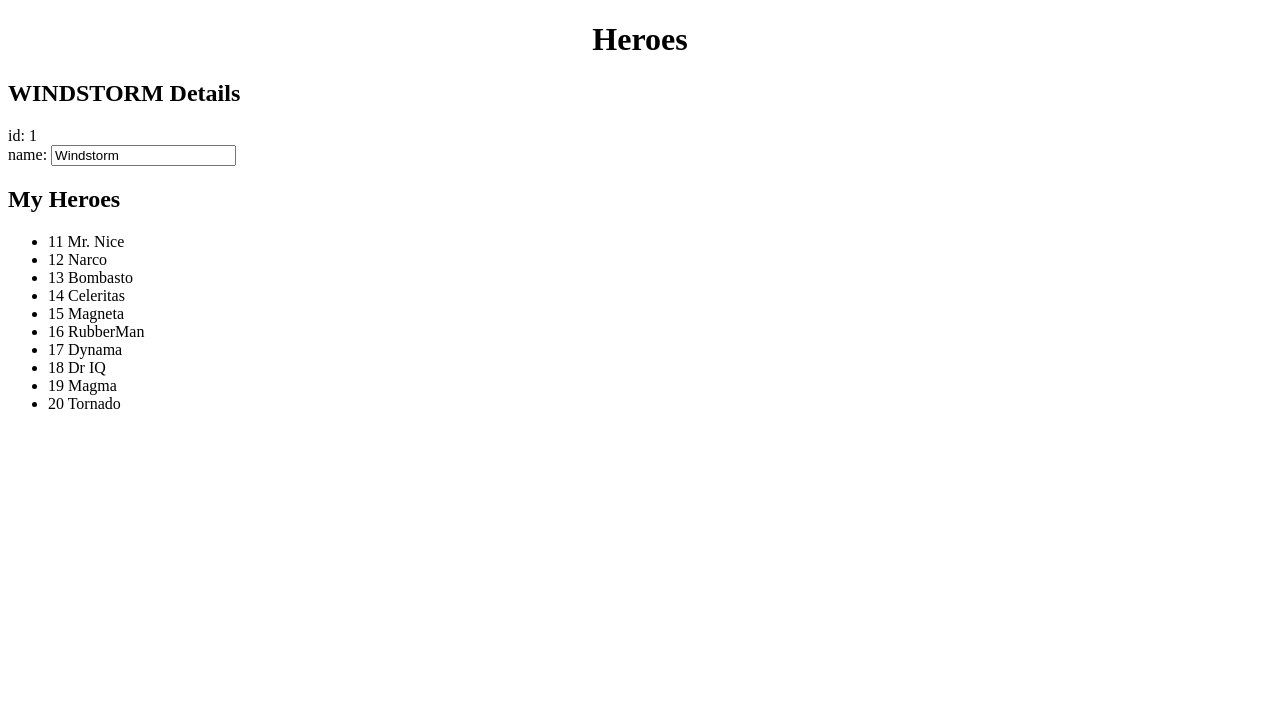
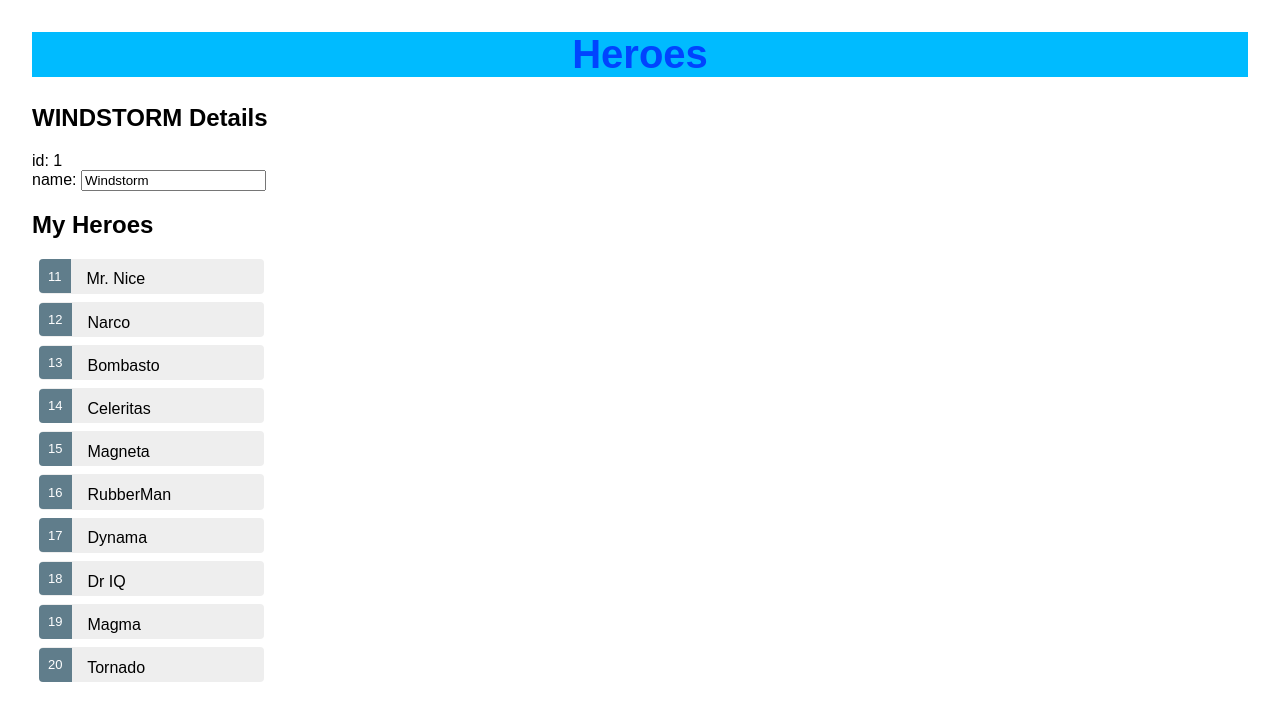
Before and after one commit to josephttran/angular-first, an Angular app: page / in a window 1280 px wide. Shown: the top 720 px of the page. Built offline with nearby package versions, Linux system fonts and the light colour scheme.

Commit message:
add styles

```diff
--- a/src/app/heroes/heroes.component.css
+++ b/src/app/heroes/heroes.component.css
@@ -0,0 +1,48 @@
+/* HeroesComponent's private CSS styles */
+.selected {
+  background-color: #CFD8DC !important;
+  color: white;
+}
+.heroes {
+  margin: 0 0 2em 0;
+  list-style-type: none;
+  padding: 0;
+  width: 15em;
+}
+.heroes li {
+  cursor: pointer;
+  position: relative;
+  left: 0;
+  background-color: #EEE;
+  margin: .5em;
+  padding: .3em 0;
+  height: 1.6em;
+  border-radius: 4px;
+}
+.heroes li.selected:hover {
+  background-color: #BBD8DC !important;
+  color: white;
+}
+.heroes li:hover {
+  color: #607D8B;
+  background-color: #DDD;
+  left: .1em;
+}
+.heroes .text {
+  position: relative;
+  top: -3px;
+}
+.heroes .badge {
+  display: inline-block;
+  font-size: small;
+  color: white;
+  padding: 0.8em 0.7em 0 0.7em;
+  background-color: #607D8B;
+  line-height: 1em;
+  position: relative;
+  left: -1px;
+  top: -4px;
+  height: 1.8em;
+  margin-right: .8em;
+  border-radius: 4px 0 0 4px;
+}
--- a/src/styles.css
+++ b/src/styles.css
@@ -1 +1,10 @@
-/* You can add global styles to this file, and also import other style files */
+body {
+  margin: 2em;
+  font-family: Arial, Helvetica, sans-serif;
+}
+
+h1 {
+  color: #04f;
+  background-color: #0bf;
+  font-size: 250%;
+}
```
